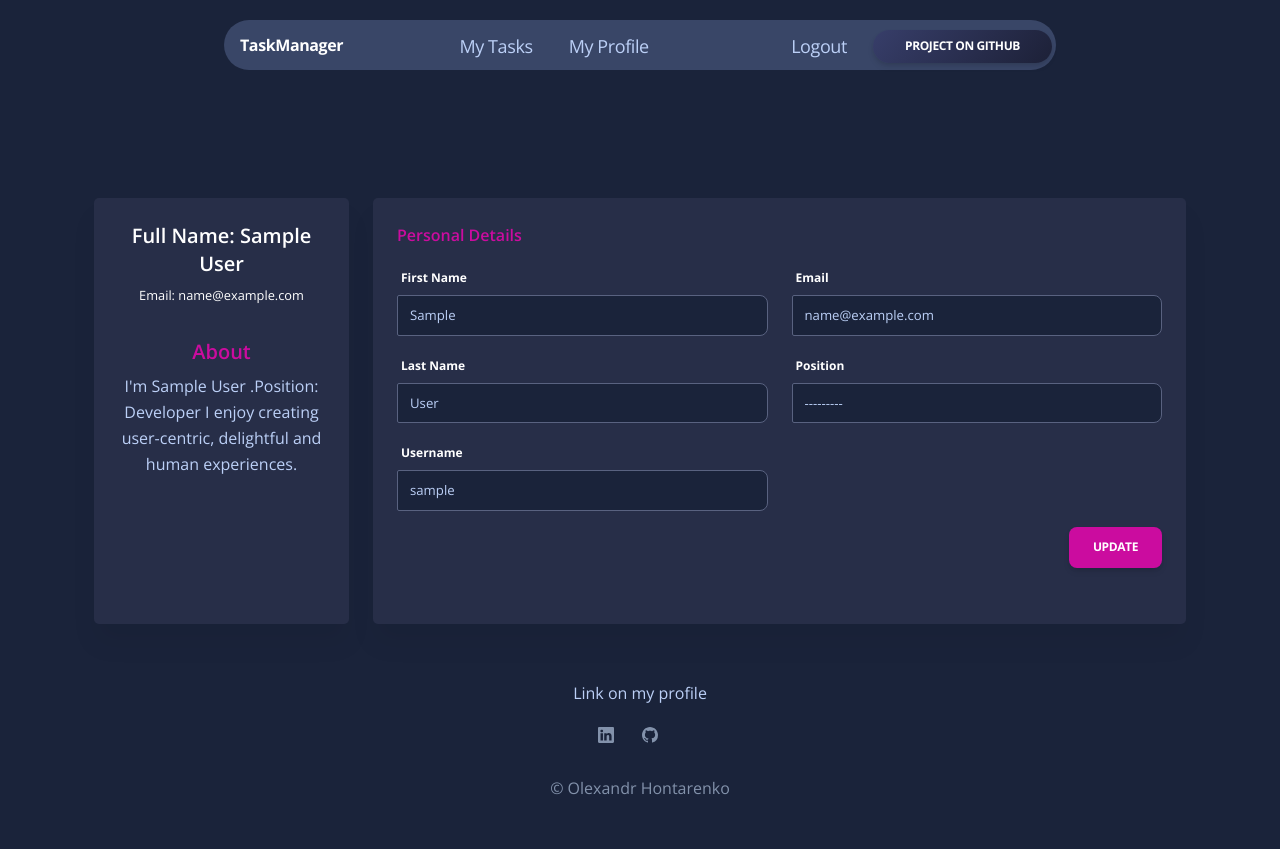
After one commit to Sparix/TestTask_Reface, a Django app: page /profile/user/1/ in a window 1280 px wide. The commit adds this page. Run offline with Django 4.2, Linux system fonts and the light colour scheme; the visitor is signed in with stand-in values (Sample User, id 1); data comes from the database, SQL or seed files in the repository; data that the repository does not hold is empty; some libraries are stand-ins or nearby versions.

Commit message:
created user_profile page, and add new style for this page

```diff
--- /dev/null
+++ b/static/css/styles/profile-user.css
@@ -0,0 +1,62 @@
+body{margin-top:20px;
+    color: #bcd0f7;
+    background: #1A233A;
+}
+.account-settings .user-profile {
+    margin: 0 0 1rem 0;
+    padding-bottom: 1rem;
+    text-align: center;
+}
+.account-settings .user-profile .user-avatar {
+    margin: 0 0 1rem 0;
+}
+.account-settings .user-profile .user-avatar img {
+    width: 90px;
+    height: 90px;
+    -webkit-border-radius: 100px;
+    -moz-border-radius: 100px;
+    border-radius: 100px;
+}
+.account-settings .user-profile h5.user-name {
+    margin: 0 0 0.5rem 0;
+}
+.account-settings .user-profile h6.user-email {
+    margin: 0;
+    font-size: 0.8rem;
+    font-weight: 400;
+}
+.account-settings .about {
+    margin: 1rem 0 0 0;
+    font-size: 0.8rem;
+    text-align: center;
+}
+.card {
+    background: #272E48;
+    -webkit-border-radius: 5px;
+    -moz-border-radius: 5px;
+    border-radius: 5px;
+    border: 0;
+    margin-bottom: 1rem;
+}
+.form-control {
+    border: 1px solid #596280;
+    -webkit-border-radius: 2px;
+    -moz-border-radius: 2px;
+    border-radius: 2px;
+    font-size: .825rem;
+    background: #1A233A;
+    color: #bcd0f7;
+}
+
+.color-profile-name {
+    color: white;
+}
+.nav-profile {
+    width: 65%;
+    height: 50px;
+    margin: auto;
+    border-radius: 50px;
+    line-height: 50px;
+    display: flex;
+    background-color: #394667 !important;
+}
--- /dev/null
+++ b/templates/task_manager/user_profile.html
@@ -0,0 +1,147 @@
+{% extends 'layouts/base-fullscreen.html' %}
+
+{% block stylesheets %}
+  {% load static %}
+  <link rel="stylesheet" href="{% static 'css/styles/profile-user.css' %}">
+{% endblock %}
+{% block content %}
+  <div class="nav-profile">
+    <a class="font-weight-bolder ms-3 text-white" href="/">
+      TaskManager
+    </a>
+    <ul class="d-flex list-unstyled mx-auto ms-xl-auto">
+      <li class="nav-item">
+        <a class="navbar-brand font-weight-normal ms-lg-0 ms-3 hover-link"
+           href="{% url 'task_manager:table-user' %}">My Tasks</a>
+      </li>
+      <li class="nav-item">
+        <a class="navbar-brand font-weight-normal ms-lg-0 ms-3 hover-link"
+           href="{% url 'task_manager:user-profile' user.pk %}">My Profile</a></li>
+    </ul>
+    <ul class="navbar-nav d-lg-block d-none">
+      <li class="nav-item">
+        <a class="navbar-brand font-weight-normal ms-lg-0 ms-3 hover-link"
+           href="{% url 'task_manager:logout' %}">Logout</a>
+      </li>
+    </ul>
+    <ul class="navbar-nav d-lg-block d-none">
+      <li class="nav-item">
+        <a target="_blank"
+           href="https://github.com/Sparix/TaskManager"
+           class="btn btn-sm btn-round mb-0 me-1 bg-gradient-dark">Project on GitHub</a>
+      </li>
+    </ul>
+  </div>
+  <div class="mt-8">
+    <div class="container">
+      <div class="row gutters">
+        <div class="col-xl-3 col-lg-3 col-md-12 col-sm-12 col-12">
+          <div class="card h-100">
+            <div class="card-body">
+              <div class="account-settings">
+                <div class="user-profile">
+                  <h5 class="user-name color-profile-name">{% if worker.first_name and worker.last_name %}Full Name:
+                    {{ worker.first_name }} {{ worker.last_name }}{% else %}Username:
+                    {{ worker.username }} {% endif %}</h5>
+                  <h6 class="user-email color-profile-name">{% if worker.email %}Email:
+                    {{ worker.email }}{% endif %}</h6>
+                </div>
+                <div class="about">
+                  <h5 class="mb-2 text-primary">About</h5>
+                  <p>I'm {% if worker.first_name and worker.last_name %}{{ worker.first_name }}
+                    {{ worker.last_name }}{% else %}{{ worker.username }}{% endif %} .Position: {% if worker.position %} {{ worker.position }} {% else %}Developer{% endif %} I enjoy creating user-centric,
+                    delightful and human experiences.</p>
+                </div>
+              </div>
+            </div>
+          </div>
+        </div>
+        <div class="col-xl-9 col-lg-9 col-md-12 col-sm-12 col-12">
+          <div class="card h-100">
+            <form action="{% url 'task_manager:user-profile' worker.pk %}" method="post">
+              {% csrf_token %}
+              <div class="card-body">
+                <div class="row gutters">
+                  <div class="col-xl-12 col-lg-12 col-md-12 col-sm-12 col-12">
+                    <h6 class="mb-3 text-primary">Personal Details</h6>
+                  </div>
+                  {% if worker.id == user.id %}
+                    <div class="col-xl-6 col-lg-6 col-md-6 col-sm-6 col-12">
+                      <div class="form-group">
+                        <label class="color-profile-name" for="fullName">First Name</label>
+                        {{ form.first_name }}
+                      </div>
+                    </div>
+                    <div class="col-xl-6 col-lg-6 col-md-6 col-sm-6 col-12">
+                      <div class="form-group">
+                        <label class="color-profile-name" for="eMail">Email</label>
+                        {{ form.email }}
+                      </div>
+                    </div>
+                    <div class="col-xl-6 col-lg-6 col-md-6 col-sm-6 col-12">
+                      <div class="form-group">
+                        <label class="color-profile-name" for="phone">Last Name</label>
+                        {{ form.last_name }}
+                      </div>
+                    </div>
+                    <div class="col-xl-6 col-lg-6 col-md-6 col-sm-6 col-12">
+                      <div class="form-group">
+                        <label class="color-profile-name" for="website">Position</label>
+                        {{ form.position }}
+                      </div>
+                    </div>
+                    <div class="col-xl-6 col-lg-6 col-md-6 col-sm-6 col-12">
+                      <div class="form-group">
+                        <label class="color-profile-name">Username</label>
+                        {{ form.username }}
+                      </div>
+                    </div>
+                    </div>
+                    <div class="row gutters">
+                      <div class="col-xl-12 col-lg-12 col-md-12 col-sm-12 col-12">
+                        <div class="text-right">
+                          <button type="submit" class="btn btn-primary">Update</button>
+                        </div>
+                      </div>
+                    </div>
+                  {% else %}
+                    <div class="col-xl-6 col-lg-6 col-md-6 col-sm-6 col-12">
+                      <div class="form-group">
+                        <label class="color-profile-name" for="fullName">First Name:</label>
+                        <p>{% if worker.first_name %}{{ worker.first_name }}{% else %}None{% endif %}</p>
+                      </div>
+                    </div>
+                    <div class="col-xl-6 col-lg-6 col-md-6 col-sm-6 col-12">
+                      <div class="form-group">
+                        <label class="color-profile-name" for="eMail">Email:</label>
+                        <p>{% if worker.email %}{{ worker.email }}{% else %}None{% endif %}</p>
+                      </div>
+                    </div>
+                    <div class="col-xl-6 col-lg-6 col-md-6 col-sm-6 col-12">
+                      <div class="form-group">
+                        <label class="color-profile-name" for="phone">Last Name:</label>
+                        <p>{% if worker.last_name %}{{ worker.last_name }}{% else %}None{% endif %}</p>
+                      </div>
+                    </div>
+                    <div class="col-xl-6 col-lg-6 col-md-6 col-sm-6 col-12">
+                      <div class="form-group">
+                        <label class="color-profile-name" for="website">Position:</label>
+                        <p>{% if worker.position %}{{ worker.position }}{% else %}None{% endif %}</p>
+                      </div>
+                    </div>
+                    <div class="col-xl-6 col-lg-6 col-md-6 col-sm-6 col-12">
+                      <div class="form-group">
+                        <label class="color-profile-name">Username</label>
+                        <p>{% if worker.username %}{{ worker.username }}{% else %}-----{% endif %}</p>
+                      </div>
+                    </div>
+                  {% endif %}
+              </div>
+            </form>
+          </div>
+        </div>
+      </div>
+    </div>
+  </div>
+  {% include "includes/footer.html" %}
+{% endblock %}
```
Also changed, not shown: static/css/styles/style.css (line endings or trailing spaces).
